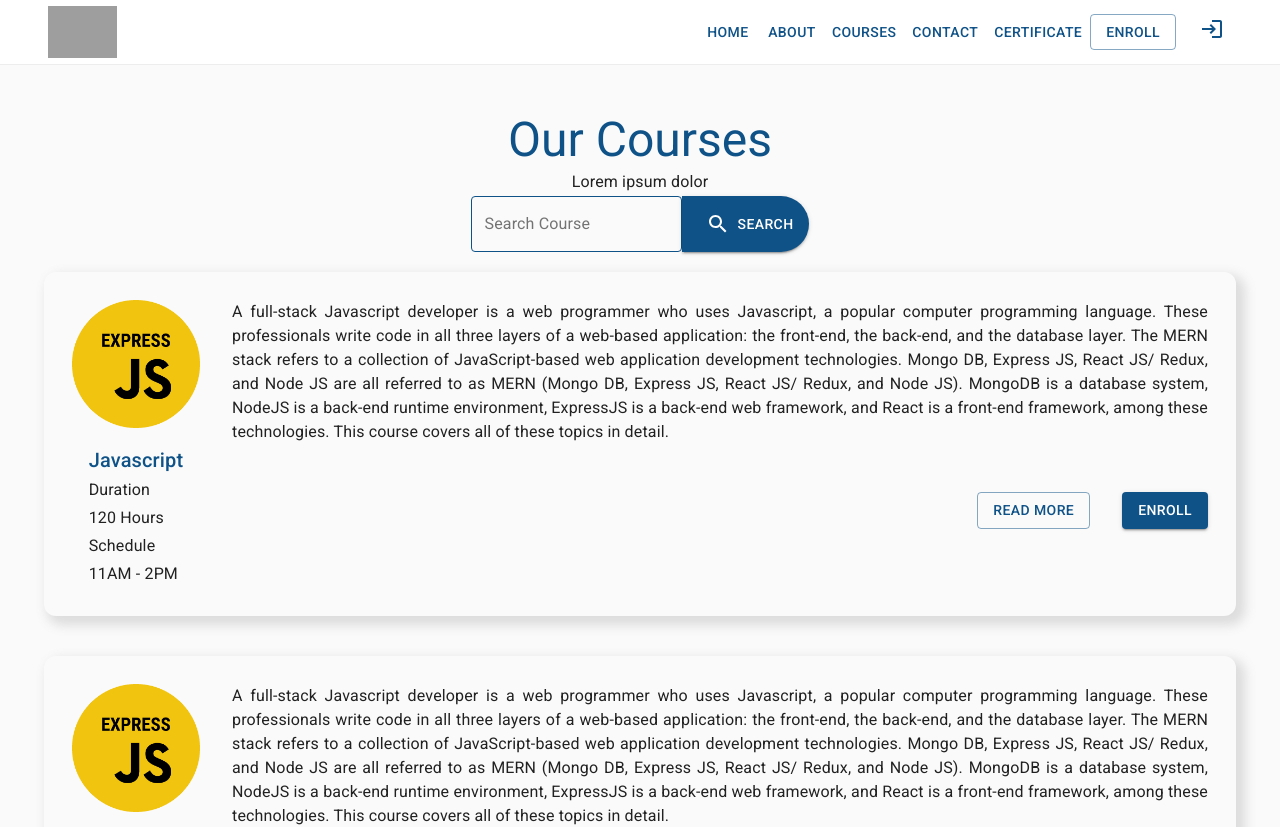
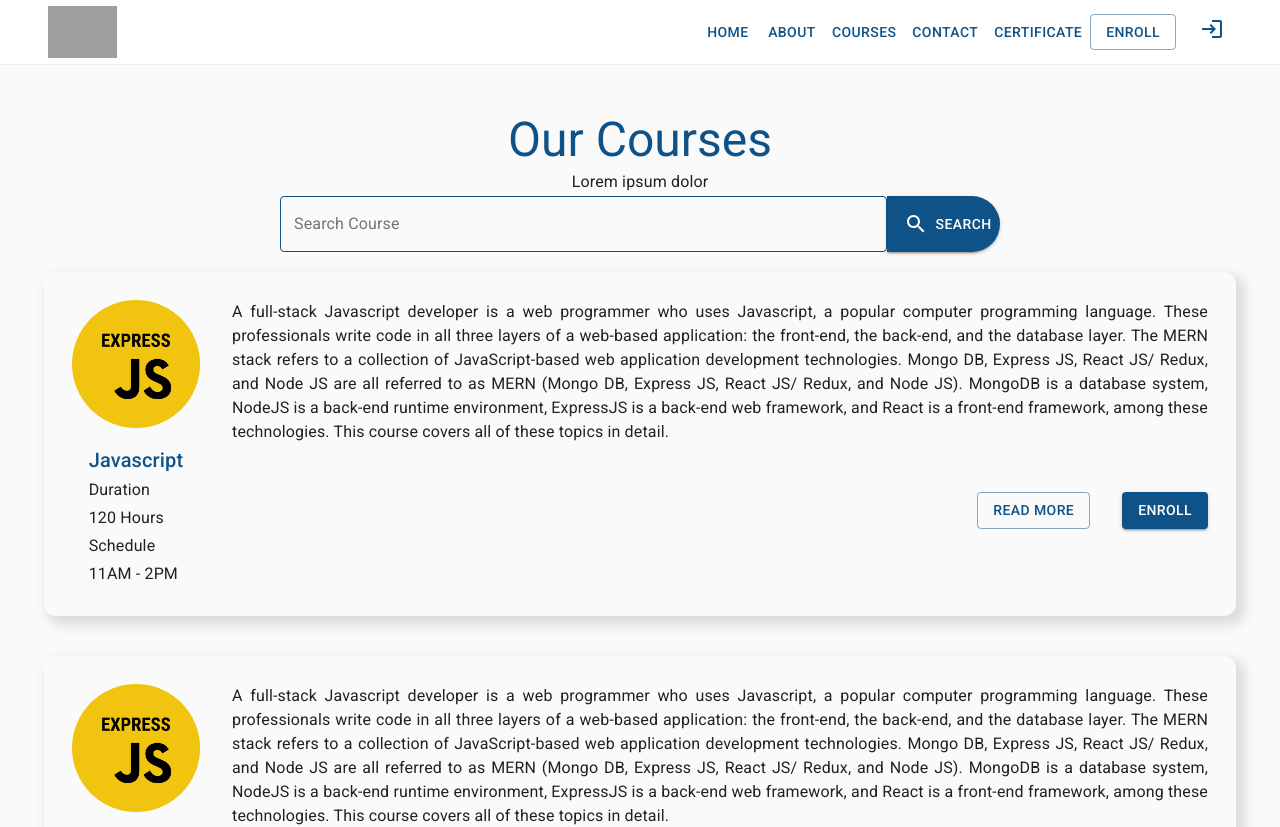
Before and after one commit to dwitrnd/compware-application, a React (Create React App) app in the folder client/: page /courses in a window 1280 px wide. Shown: the top 827 px of the page. Built offline with nearby package versions, Linux system fonts and the light colour scheme; grey boxes are pictures that could not be loaded; what react-sizeme would draw is missing.

Commit message:
Chore(ui): update width of search field in courses

```diff
--- a/client/src/screen/Courses/Courses.js
+++ b/client/src/screen/Courses/Courses.js
@@ -1,19 +1,13 @@
 import React from "react";
 import CoursesData from "./CoursesData";
-import {
-  Button,
-  IconButton,
-  Stack,
-  TextField,
-  Typography,
-} from "@mui/material";
+import { Button, IconButton, Stack, TextField, Typography } from "@mui/material";
 import SearchIcon from "@mui/icons-material/Search";
 import { Container } from "@material-ui/core";
 import CoursesItem from "components/CoursesItems/CoursesItem";
 
 const Courses = () => {
   return (
-    <main id="courses-page">
+    <main id='courses-page'>
       <Container
         style={{
           display: "flex",
@@ -31,34 +25,23 @@ const Courses = () => {
             alignItems: "center",
           }}
         >
-          <Typography variant="h3" color="primary">
+          <Typography variant='h3' color='primary'>
             Our Courses
           </Typography>
-          <Typography variant="subtitle1">Lorem ipsum dolor</Typography>
-          <Stack
-            direction="row"
-            justifyContent="center"
-            width="100rem"
-            maxWidth="100%"
-          >
-            <div>
-              <TextField
-                label="Search Course"
-                id="searchCourse"
-                variant="outlined"
-                fullWidth
-              ></TextField>
+          <Typography variant='subtitle1'>Lorem ipsum dolor</Typography>
+          <Container style={{ width: "60vw", margin: "0 5rem" }}>
+            <Stack direction='row' justifyContent='center'>
+              <div style={{ width: "100%" }}>
+                <TextField label='Search Course' id='searchCourse' variant='outlined' fullWidth style={{ width: "100%" }}></TextField>
               </div>
-            <Button
-              variant="contained"
-              sx={{ borderRadius: "0rem 1.875rem 1.875rem 0rem" }}
-            >
+              <Button variant='contained' sx={{ borderRadius: "0rem 1.875rem 1.875rem 0rem" }}>
                 <IconButton>
                   <SearchIcon sx={{ color: "white" }} />
                 </IconButton>
                 Search
               </Button>
             </Stack>
+          </Container>
         </header>
         <CoursesItem />
         <CoursesItem />
--- a/client/src/screen/Home/Home.js
+++ b/client/src/screen/Home/Home.js
@@ -12,6 +12,7 @@ import ClientsSection from "./components/Clients";
 import CourseSection from "./components/Courses/Courses";
 import Header from "components/Header";
 import ReviewsMarqueCarousel from "components/ReviewsMarqueCarousel/ReviewsMarqueCarousel";
+import HeroVideo from "assets/video/video.mov";
 
 const Home = () => {
   // hero section component
```
Lines whose indentation alone changed are shown as unchanged.
